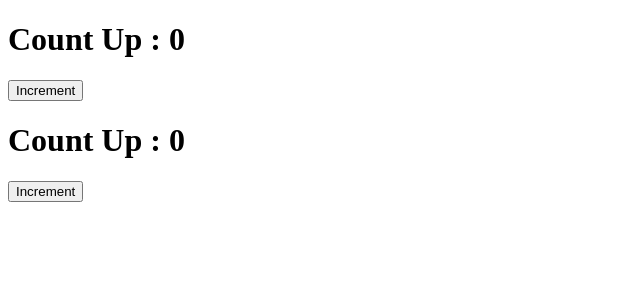
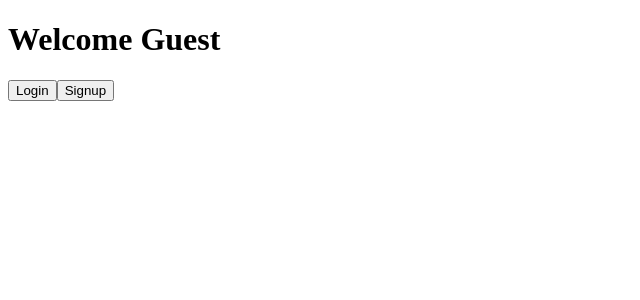
Before and after one commit to shivshaktisahoo/React-JS, a React (Create React App) app in the folder my-app/: page / in a window 1280 px wide. Shown: the top 300 px of the page, without its empty margins (0-640 px from the left). Built offline with nearby package versions, Linux system fonts and the light colour scheme.

Commit message:
conditional statements-1

```diff
--- a/my-app/src/App.js
+++ b/my-app/src/App.js
@@ -1,18 +1,14 @@
-import React from 'react';
-import useCustomCounter from './Custom';
+import React, { Component } from 'react';
+import Guest from './Guest';
+import User from './User';
 
-function App(){
-  const data = useCustomCounter();
-  const data1 = useCustomCounter();
+export default class App extends Component {
+  render() {
+    const isRegistered = this.props.consumer;
+    if (isRegistered){
+      return <User />;
+    }
+    return <Guest />;
 
-  return(
-    <React.Fragment>
-      <h1>Count Up : {data.count}</h1>
-      <button onClick={data.handleIncrement}>Increment</button>
-        {/* one custom hooks using independently */}
-      <h1>Count Up : {data1.count}</h1>
-      <button onClick={data1.handleIncrement}>Increment</button>
-    </React.Fragment>
-  );
+  }
 }
-export default App;
--- /dev/null
+++ b/my-app/src/Guest.js
@@ -0,0 +1,13 @@
+import React, { Component } from 'react';
+
+export default class Guest extends Component {
+  render() {
+    return (
+        <div>
+            <h1>Welcome Guest</h1>
+            <button>Login</button>
+            <button>Signup</button>
+        </div>
+    );
+  }
+}
--- /dev/null
+++ b/my-app/src/User.js
@@ -0,0 +1,12 @@
+import React, { Component } from 'react';
+
+export default class User extends Component {
+  render() {
+    return (
+        <div>
+            <h1>Welcome Shiv</h1>
+            <button>Logout</button>
+        </div>
+    );
+  }
+}
--- a/my-app/src/index.js
+++ b/my-app/src/index.js
@@ -2,4 +2,4 @@ import React from 'react';
 import ReactDOM from 'react-dom';
 import App from './App';
 
-ReactDOM.render(<App />, document.getElementById("root"));
+ReactDOM.render(<App consumer={false} />, document.getElementById("root"));
```
